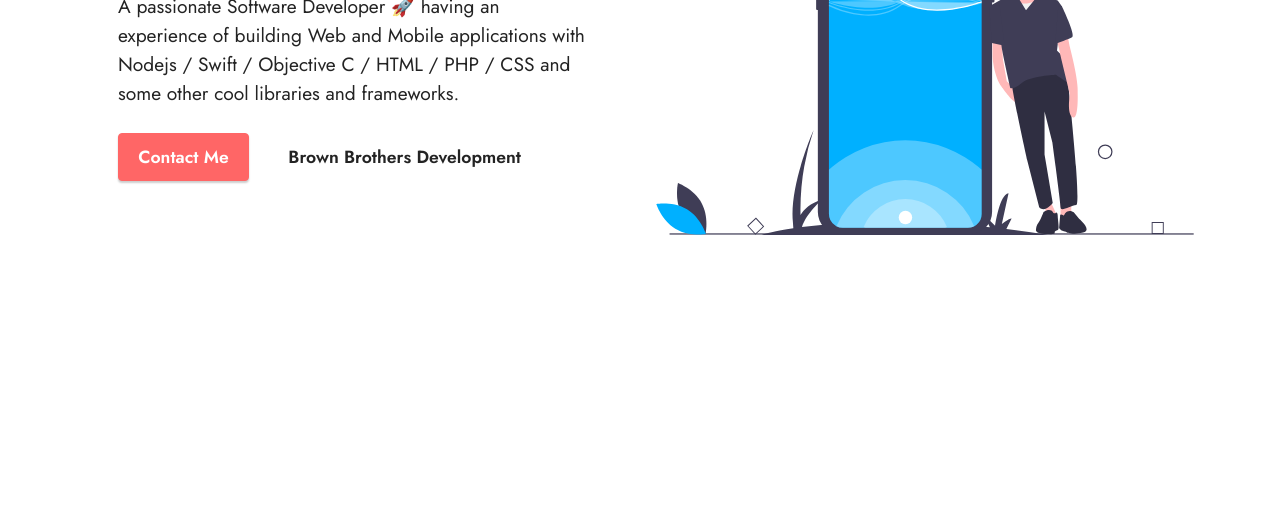
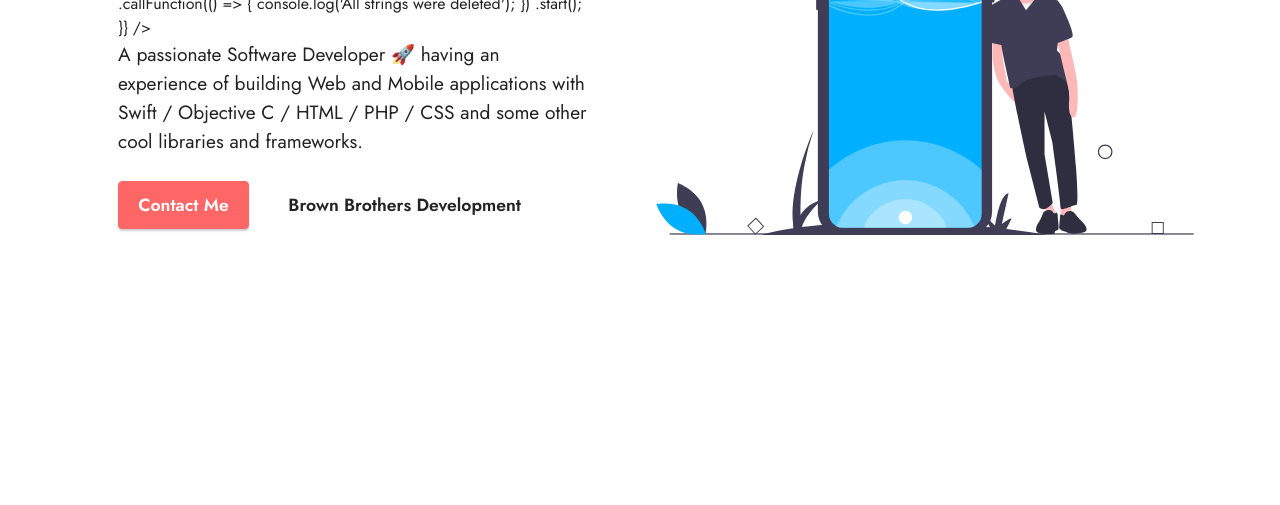
Before and after one commit to tbrown0139/aboutme, a plain HTML site: page index.html in a window 1280 px wide. Shown: the part 343-848 px from the top of the page. Drawn offline with nearby package versions, Linux system fonts and the light colour scheme; a script that the page names is missing.

Commit message:
Update index.html

```diff
--- a/index.html
+++ b/index.html
@@ -1,6 +1,7 @@
 <!DOCTYPE html>
-<html  >
+<html>
 <head>
+  <!-- Copyright Trevor Brown -->
 
   <meta charset="UTF-8">
   <meta http-equiv="X-UA-Compatible" content="IE=edge">
@@ -37,8 +38,22 @@
             <div class="col-12 col-md">
                 <div class="text-wrapper">
                     <h1 class="mbr-section-title mbr-fonts-style mb-3 display-2"><strong>Hi all, I'm Trevor 👋</strong></h1>
+                  <Typewriter
+  onInit={(typewriter) => {
+    typewriter.typeString('Hello World!')
+      .callFunction(() => {
+        console.log('String typed out!');
+      })
+      .pauseFor(2500)
+      .deleteAll()
+      .callFunction(() => {
+        console.log('All strings were deleted');
+      })
+      .start();
+  }}
+/>
                     <p class="mbr-text mbr-fonts-style display-7">
-                        A passionate Software Developer 🚀 having an experience of building Web and Mobile applications with Nodejs / Swift / Objective C / HTML / PHP / CSS and some other cool libraries and frameworks.</p>
+                        A passionate Software Developer 🚀 having an experience of building Web and Mobile applications with  Swift / Objective C / HTML / PHP / CSS and some other cool libraries and frameworks.</p>
                     <div class="mbr-section-btn mt-3"><a class="btn btn-secondary display-4" href="mailto:trevor@brownbros.org">Contact Me</a>
                         <a class="btn btn-black-outline display-4" href="https://brownbros.org">Brown Brothers Development</a></div>
                 </div>
@@ -47,6 +62,6 @@
     </div>
 </section><section style="background-color: #fff; font-family: -apple-system, BlinkMacSystemFont, 'Segoe UI', 'Roboto', 'Helvetica Neue', Arial, sans-serif; color:#aaa; font-size:12px; padding: 0; align-items: center; display: flex;"><a href="https://mobirise.site/v" style="flex: 1 1; height: 3rem; padding-left: 1rem;"></a><p style="flex: 0 0 auto; margin:0; padding-right:1rem;"> </p></section><script src="assets/web/assets/jquery/jquery.min.js"></script>  <script src="assets/popper/popper.min.js"></script>  <script src="assets/tether/tether.min.js"></script>  <script src="assets/bootstrap/js/bootstrap.min.js"></script>  <script src="assets/smoothscroll/smooth-scroll.js"></script>  <script src="assets/theme/js/script.js"></script>
 
-
+  <script src="https://unpkg.com/typewriter-effect@latest/dist/core.js"></script>
 </body>
 </html>
```
